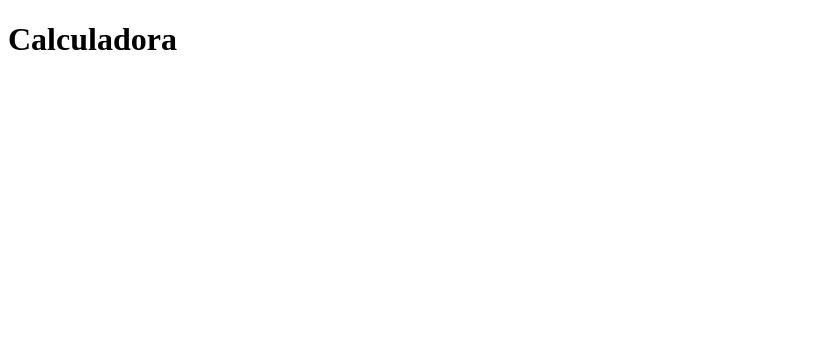
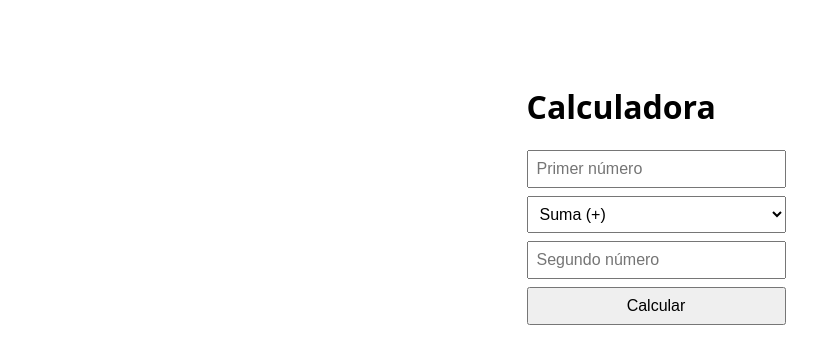
Before and after one commit to DeckNG31/TP-1-IyCSW, a React (Vite) app in the folder frontend/: page / in a window 1280 px wide. Shown: the top 364 px of the page, without its empty margins (0-840 px from the left). Built offline with nearby package versions, Linux system fonts and the light colour scheme.

Commit message:
US-04: pantalla de la calculadora

```diff
--- /dev/null
+++ b/frontend/src/App.css
@@ -0,0 +1,35 @@
+body {
+  margin: 0;
+  font-family: system-ui, sans-serif;
+  display: flex;
+  justify-content: center;
+  padding-top: 4rem;
+}
+
+.calculadora {
+  width: 100%;
+  max-width: 360px;
+  padding: 0 1rem;
+}
+
+.calculadora form {
+  display: flex;
+  flex-direction: column;
+  gap: 0.5rem;
+}
+
+.calculadora input,
+.calculadora select,
+.calculadora button {
+  padding: 0.5rem;
+  font-size: 1rem;
+}
+
+.resultado {
+  font-size: 1.25rem;
+  font-weight: bold;
+}
+
+.error {
+  color: #c0392b;
+}
--- a/frontend/src/App.jsx
+++ b/frontend/src/App.jsx
@@ -1,5 +1,86 @@
+import { useState } from 'react'
+import './App.css'
+
+// Cada operación apunta a su endpoint del back (el proxy de Vite reenvía /api al back)
+const OPERACIONES = [
+  { endpoint: 'sumar', etiqueta: 'Suma (+)' },
+  { endpoint: 'restar', etiqueta: 'Resta (−)' },
+]
+
 function App() {
-  return <h1>Calculadora</h1>
+  const [a, setA] = useState('')
+  const [b, setB] = useState('')
+  const [operacion, setOperacion] = useState(OPERACIONES[0].endpoint)
+  const [resultado, setResultado] = useState(null)
+  const [error, setError] = useState('')
+  const [cargando, setCargando] = useState(false)
+
+  async function calcular(evento) {
+    evento.preventDefault()
+    setResultado(null)
+    setError('')
+    setCargando(true)
+
+    try {
+      const respuesta = await fetch(`/api/${operacion}`, {
+        method: 'POST',
+        headers: { 'Content-Type': 'application/json' },
+        body: JSON.stringify({ a: Number(a), b: Number(b) }),
+      })
+
+      if (!respuesta.ok) {
+        setError('No se pudo realizar la operación')
+        return
+      }
+
+      setResultado(await respuesta.json())
+    } catch {
+      setError('No se pudo conectar con el servidor')
+    } finally {
+      setCargando(false)
+    }
+  }
+
+  return (
+    <main className="calculadora">
+      <h1>Calculadora</h1>
+
+      <form onSubmit={calcular}>
+        <input
+          type="number"
+          step="any"
+          placeholder="Primer número"
+          value={a}
+          onChange={(e) => setA(e.target.value)}
+          required
+        />
+
+        <select value={operacion} onChange={(e) => setOperacion(e.target.value)}>
+          {OPERACIONES.map((op) => (
+            <option key={op.endpoint} value={op.endpoint}>
+              {op.etiqueta}
+            </option>
+          ))}
+        </select>
+
+        <input
+          type="number"
+          step="any"
+          placeholder="Segundo número"
+          value={b}
+          onChange={(e) => setB(e.target.value)}
+          required
+        />
+
+        <button type="submit" disabled={cargando}>
+          {cargando ? 'Calculando…' : 'Calcular'}
+        </button>
+      </form>
+
+      {resultado !== null && <p className="resultado">Resultado: {resultado}</p>}
+      {error && <p className="error">{error}</p>}
+    </main>
+  )
 }
 
 export default App
--- a/frontend/vite.config.js
+++ b/frontend/vite.config.js
@@ -1,7 +1,15 @@
+import { defineConfig } from 'vite'
 import react from '@vitejs/plugin-react'
-import { defineConfig } from 'vite'
 
-// https://vite.dev/config/
 export default defineConfig({
   plugins: [react()],
+  server: {
+    proxy: {
+      '/api': {
+        target: 'http://localhost:8080',
+        changeOrigin: true,
+        rewrite: (path) => path.replace(/^\/api/, ''),
+      },
+    },
+  },
 })
```
Also changed, not shown: 1 other file (tests, documents, lock files or other folders).
